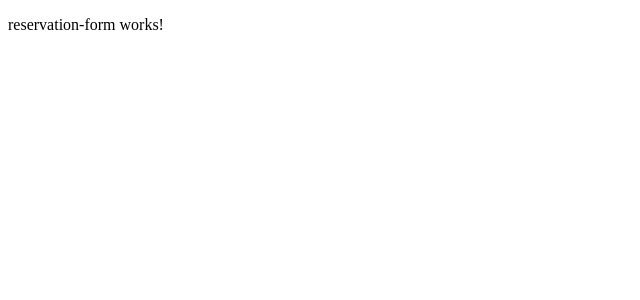
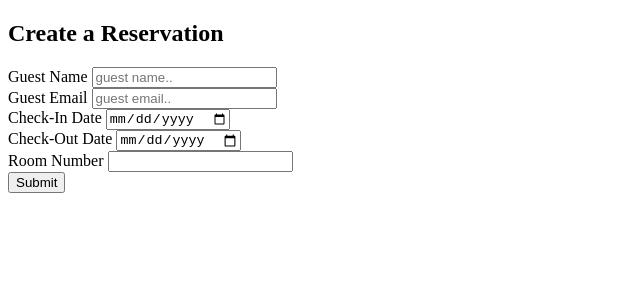
Before and after one commit to bmpmd/reservation-app, an Angular app: page /form in a window 1280 px wide. Shown: the top 300 px of the page, without its empty margins (0-640 px from the left). Built offline with nearby package versions, Linux system fonts and the light colour scheme.

Commit message:
added form group + form validation

```diff
--- a/src/app/home/home.component.html
+++ b/src/app/home/home.component.html
@@ -1 +1,5 @@
-<p>home works!</p>
+<div>
+    <h2>Welcome to the Reservation app!</h2>
+    <button [routerLink]="['/form']">Add Reservation</button>
+    <button [routerLink]="['/list']">View Reservation List</button>
+</div>
--- a/src/app/home/home.module.ts
+++ b/src/app/home/home.module.ts
@@ -1,15 +1,15 @@
 import { NgModule } from '@angular/core';
 import { CommonModule } from '@angular/common';
 import { HomeComponent } from './home.component';
-
-
+import { RouterModule } from '@angular/router';
 
 @NgModule({
   declarations: [
     HomeComponent
   ],
   imports: [
-    CommonModule
+    CommonModule,
+    RouterModule
   ]
 })
 export class HomeModule { }
--- a/src/app/reservation-form/reservation-form.component.html
+++ b/src/app/reservation-form/reservation-form.component.html
@@ -1 +1,25 @@
-<p>reservation-form works!</p>
+<h2>Create a Reservation</h2>
+
+<form [formGroup]="reservationForm" (ngSubmit)="onSubmit()">
+  <div>
+    <label>Guest Name </label>
+    <input formControlName="guestName" type="text" placeholder="guest name.." />
+  </div>
+  <div>
+    <label>Guest Email </label>
+    <input formControlName="guestEmail" type="text" placeholder="guest email.." />
+  </div>
+  <div>
+    <label>Check-In Date </label>
+    <input formControlName="checkinDate" type="date" placeholder="" />
+  </div>
+  <div>
+    <label>Check-Out Date </label>
+    <input  formControlName="checkoutDate" type="date" placeholder="" />
+  </div>
+  <div>
+    <label>Room Number </label>
+    <input formControlName="roomNumber" type="number" placeholder="" />
+  </div>
+  <button type="submit">Submit</button>
+</form>
--- a/src/app/reservation-form/reservation-form.component.ts
+++ b/src/app/reservation-form/reservation-form.component.ts
@@ -1,10 +1,27 @@
 import { Component } from '@angular/core';
-
+import { Validators, FormGroup, FormBuilder } from '@angular/forms';
 @Component({
   selector: 'app-reservation-form',
   templateUrl: './reservation-form.component.html',
-  styleUrl: './reservation-form.component.css'
+  styleUrl: './reservation-form.component.css',
 })
 export class ReservationFormComponent {
+  reservationForm: FormGroup = new FormGroup({});
 
+  constructor(private formBuilder: FormBuilder) {
+    this.reservationForm = formBuilder.group({
+      checkinDate: ['', Validators.required],
+      checkoutDate: ['', Validators.required],
+      guestName: ['', Validators.required],
+      guestEmail: ['', [Validators.required, Validators.email]],
+      roomNumber: ['', Validators.required],
+    });
+  }
+
+  onSubmit() {
+    if(this.reservationForm.valid){
+      console.log('submitted');
+    }
+
+  }
 }
```
Also changed, not shown: src/app/app.module.ts (+6 -1 lines), src/app/reservation/reservation.module.ts (+5 -2 lines).
